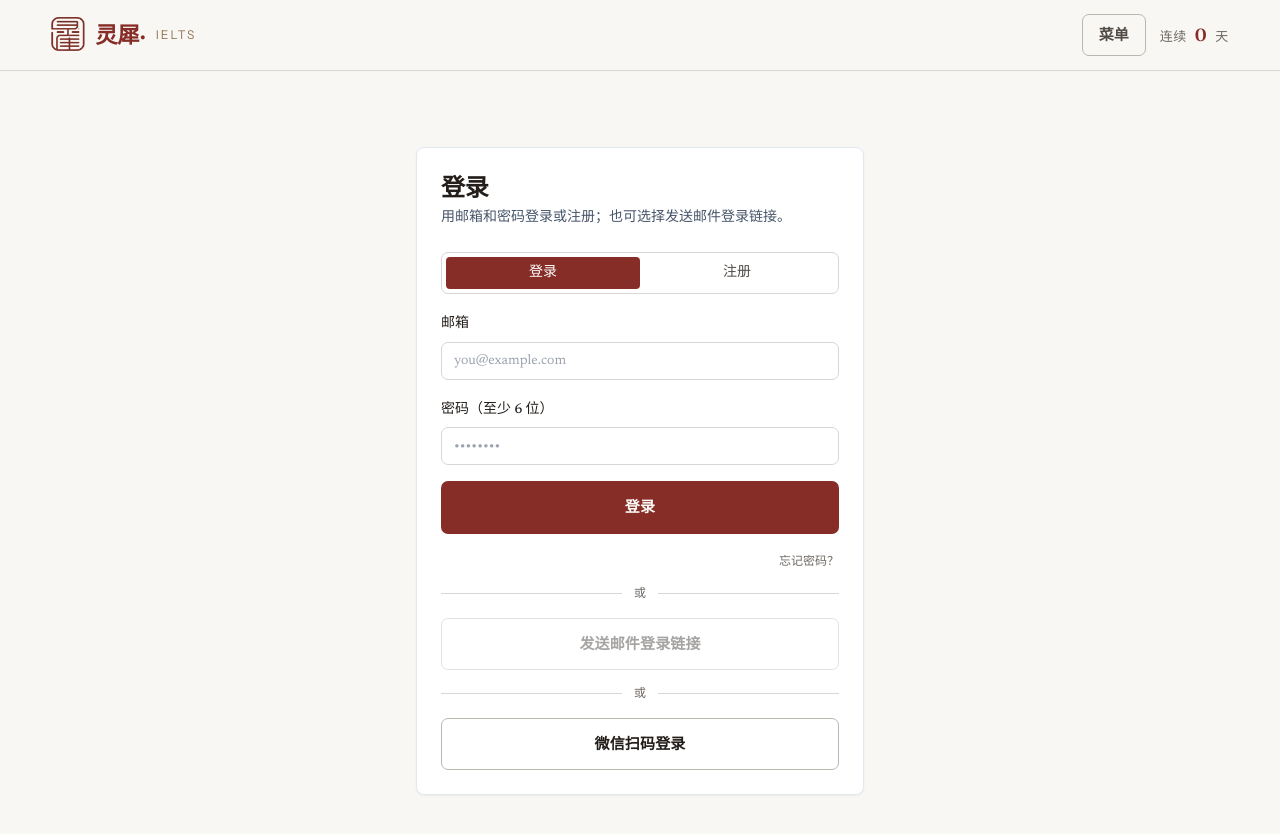
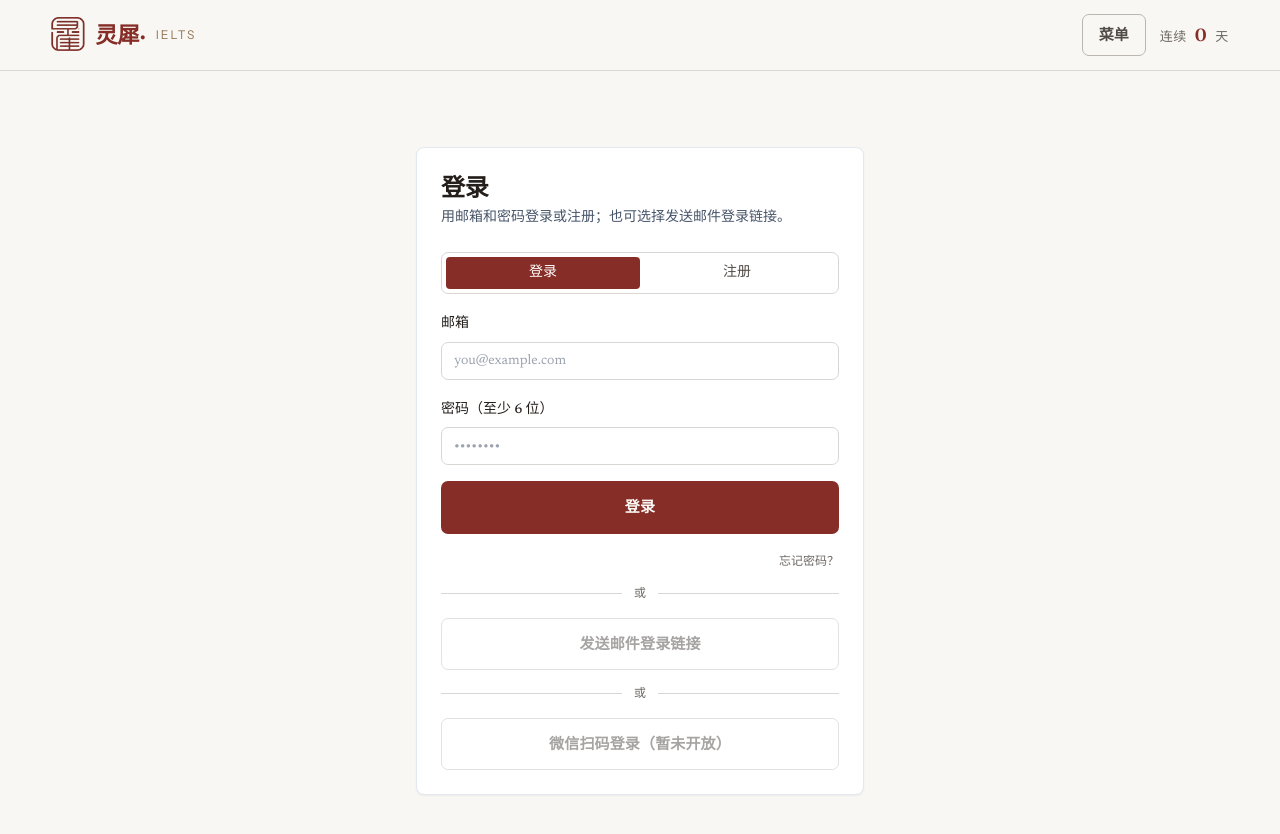
Before and after one commit to chunfengzhiwoyi/IELTS-practice, a Next.js app: page /login in a window 1280 px wide. Shown: the top 834 px of the page. Built offline with nearby package versions, Linux system fonts and the light colour scheme; no server answers.

Commit message:
fix: disable wechat QR login button

```diff
--- a/app/(auth)/login/LoginForm.tsx
+++ b/app/(auth)/login/LoginForm.tsx
@@ -261,10 +261,11 @@ export function LoginForm() {
 
       <button
         type="button"
-        onClick={() => void openQr()}
-        className="btn btn--ghost w-full"
+        disabled
+        className="btn btn--ghost w-full opacity-50 cursor-not-allowed"
+        title="个人开发者暂不支持微信扫码登录"
       >
-        微信扫码登录
+        微信扫码登录（暂未开放）
       </button>
 
       {status.kind === "sent" ? (
```
